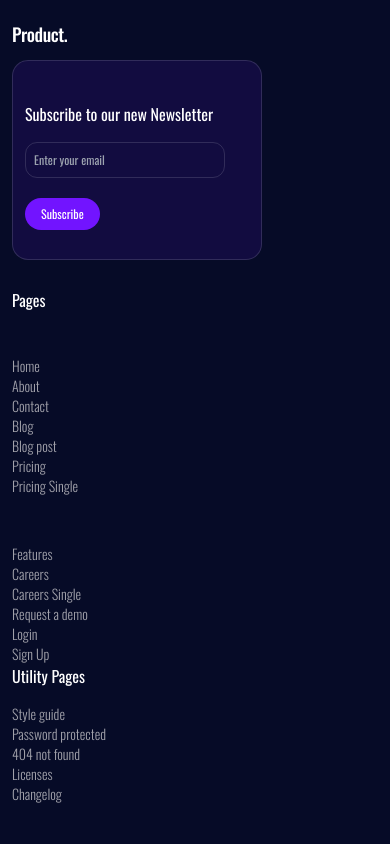
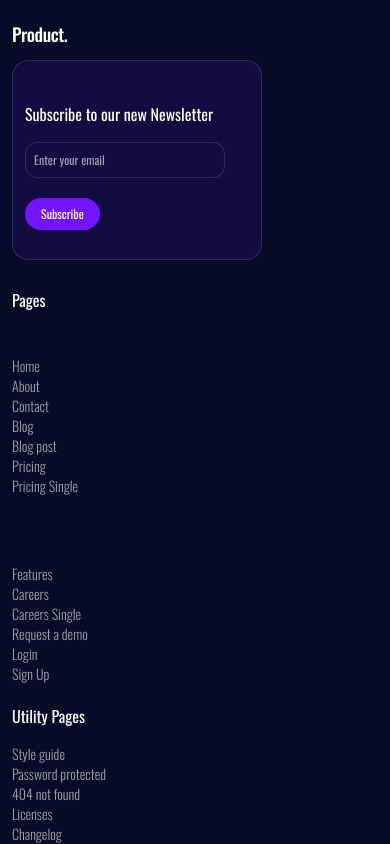
Before and after one commit to toobahaider001/saas-project, a Next.js app: page / in a window 390 px wide. Shown: the part 4765-5609 px from the top of the page. Before the commit the page ends 5569 px from the top, so only its background shows below. Built offline with nearby package versions, Linux system fonts and the light colour scheme.

Commit message:
Changes in Footer

```diff
--- a/src/components/Footer.tsx
+++ b/src/components/Footer.tsx
@@ -28,7 +28,7 @@ const Footer = () => {
         </div>
       </div>
       {/* right */}
-      <div className='md:w-[80%] md:flex-row flex-col flex justify-end text-white md:gap-14 mt-7 md:mt-0'>
+      <div className='md:w-[80%] md:flex-row flex-col gap-5 flex justify-end text-white md:gap-14 mt-7 md:mt-0'>
     {/* pages */}
         <div  className='flex flex-col gap-4'>
           <div>
```
